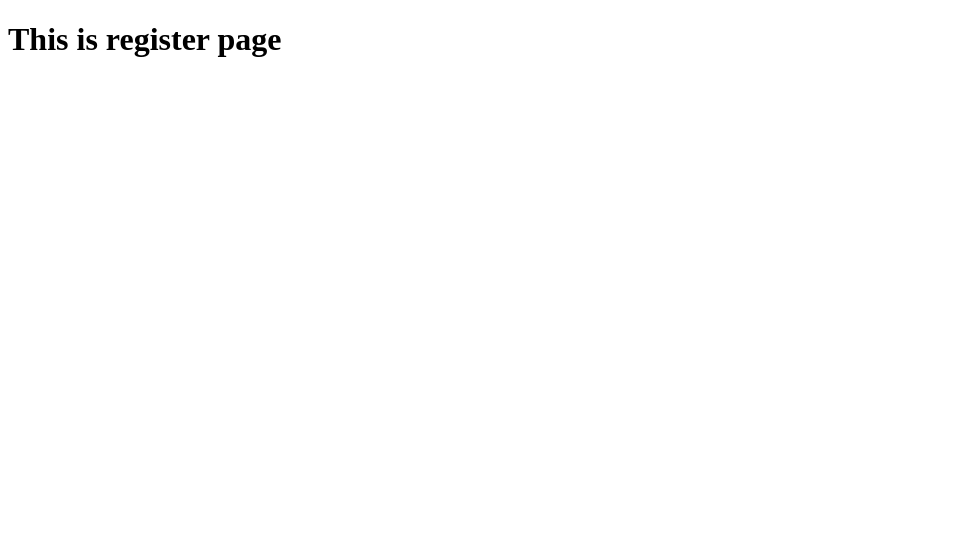
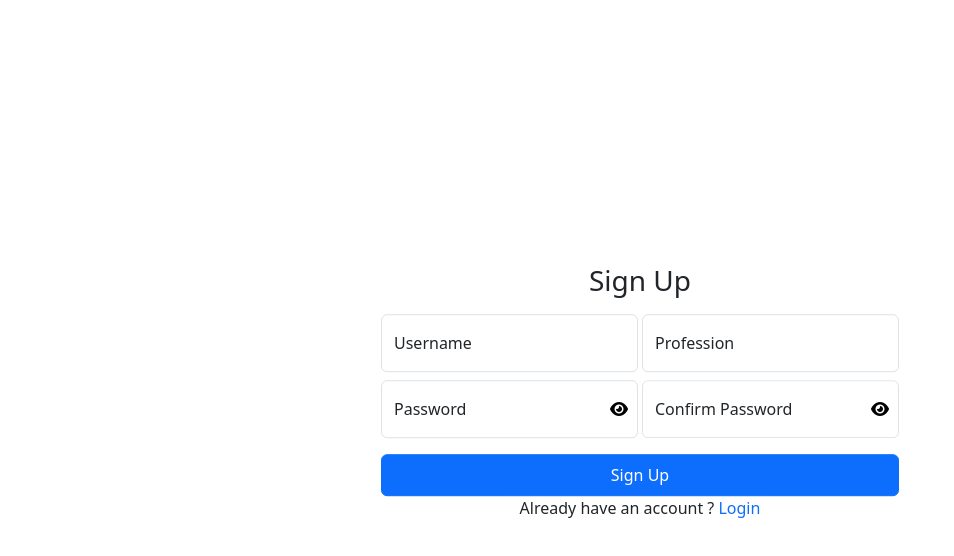
Before and after one commit to EiadSorour/Experience_Exchange_frontend, a React (Create React App) app: page / in a window 1280 px wide. Shown: the top 556 px of the page, without its empty margins (0-954 px from the left). Built offline with nearby package versions, Linux system fonts and the light colour scheme.

Commit message:
register_page_initial_design

```diff
--- a/public/index.html
+++ b/public/index.html
@@ -1,14 +1,25 @@
 <!DOCTYPE html>
 <html lang="en">
+
 <head>
   <meta charset="utf-8" />
   <meta name="viewport" content="width=device-width, initial-scale=1" />
   <meta name="theme-color" content="#000000" />
   <title>React App</title>
   <link rel="stylesheet" type="text/css" href="styles.css" />
+  <link href="https://cdn.jsdelivr.net/npm/bootstrap@5.3.3/dist/css/bootstrap.min.css" rel="stylesheet"
+    integrity="sha384-QWTKZyjpPEjISv5WaRU9OFeRpok6YctnYmDr5pNlyT2bRjXh0JMhjY6hW+ALEwIH" crossorigin="anonymous">
+  <link rel="stylesheet" href="https://cdnjs.cloudflare.com/ajax/libs/font-awesome/6.5.2/css/all.min.css"
+    integrity="sha512-SnH5WK+bZxgPHs44uWIX+LLJAJ9/2PkPKZ5QiAj6Ta86w+fsb2TkcmfRyVX3pBnMFcV7oQPJkl9QevSCWr3W6A=="
+    crossorigin="anonymous" referrerpolicy="no-referrer" />
 </head>
+
 <body>
   <div id="root"></div>
   <script src="../index.js"></script>
+  <script src="https://cdn.jsdelivr.net/npm/bootstrap@5.3.3/dist/js/bootstrap.bundle.min.js"
+    integrity="sha384-YvpcrYf0tY3lHB60NNkmXc5s9fDVZLESaAA55NDzOxhy9GkcIdslK1eN7N6jIeHz"
+    crossorigin="anonymous"></script>
 </body>
+
 </html>
--- a/src/pages/Register.jsx
+++ b/src/pages/Register.jsx
@@ -2,9 +2,44 @@ import React from "react";
 
 function RegisterPage(){
     return (
-        <div>
-            <h1>This is register page</h1>
-        </div>
+        <main className="form-signin m-auto position-absolute top-50 start-50 translate-middle">
+            <form className="container text-center">
+                <div className="row">
+                    <h1 className="h3 mb-3 fw-normal">Sign Up</h1>
+                </div>
+
+                <div className="row mb-2">
+                    <div className="form-floating p-0 col">
+                        <input type="text" className="form-control" id="username" placeholder="Username"/>
+                        <label htmlFor="username">Username</label>
+                    </div>
+                    <div className="form-floating p-0 col ms-1">
+                        <input type="text" className="form-control" id="profession" placeholder="profession"/>
+                        <label htmlFor="profession">Profession</label>
+                    </div>
+                </div>
+                <div className="row d-flex">
+                    <div className="form-floating p-0 col">
+                        <input type="password" className="form-control" id="password" placeholder="Password"/>
+                        <label htmlFor="password">Password</label>
+                        <button className="bg-transparent border-0 position-absolute top-50 end-0 translate-middle-y me-1" ><i className="fa-solid fa-eye"></i></button>
+                    </div>
+                    <div className="form-floating p-0 col ms-1 overflow-hidden">
+                        <input type="password" className="form-control" id="confirmPassword" placeholder="Confirm Password"/>
+                        <label htmlFor="confirmPassword">Confirm Password</label>
+                        <button className="bg-transparent border-0 position-absolute top-50 end-0 translate-middle-y me-1" ><i className="fa-solid fa-eye"></i></button>
+                    </div>
+                </div>
+
+                <p className="m-0" style={{color:"red"}}></p>
+
+                <div className="row">
+                    <button className="btn btn-primary w-100 py-2 mt-3" type="submit">Sign Up</button>
+                </div>
+
+                <p>Already have an account ? <a className="link-offset-2 link-offset-2-hover link-underline link-underline-opacity-0 link-underline-opacity-75-hover" href="https://google.com">Login</a></p>
+            </form>
+        </main>
     )
 }
 
```
Lines whose indentation alone changed are shown as unchanged.
